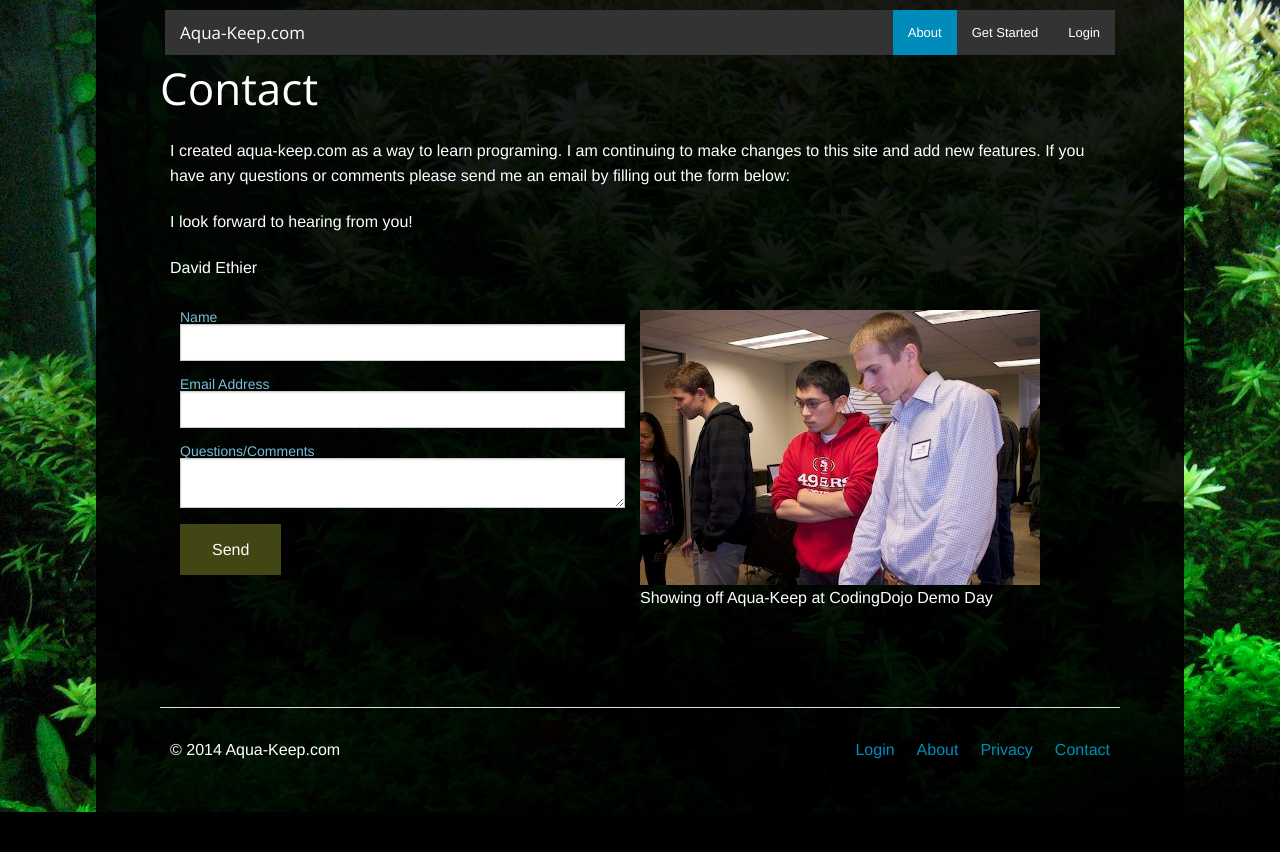
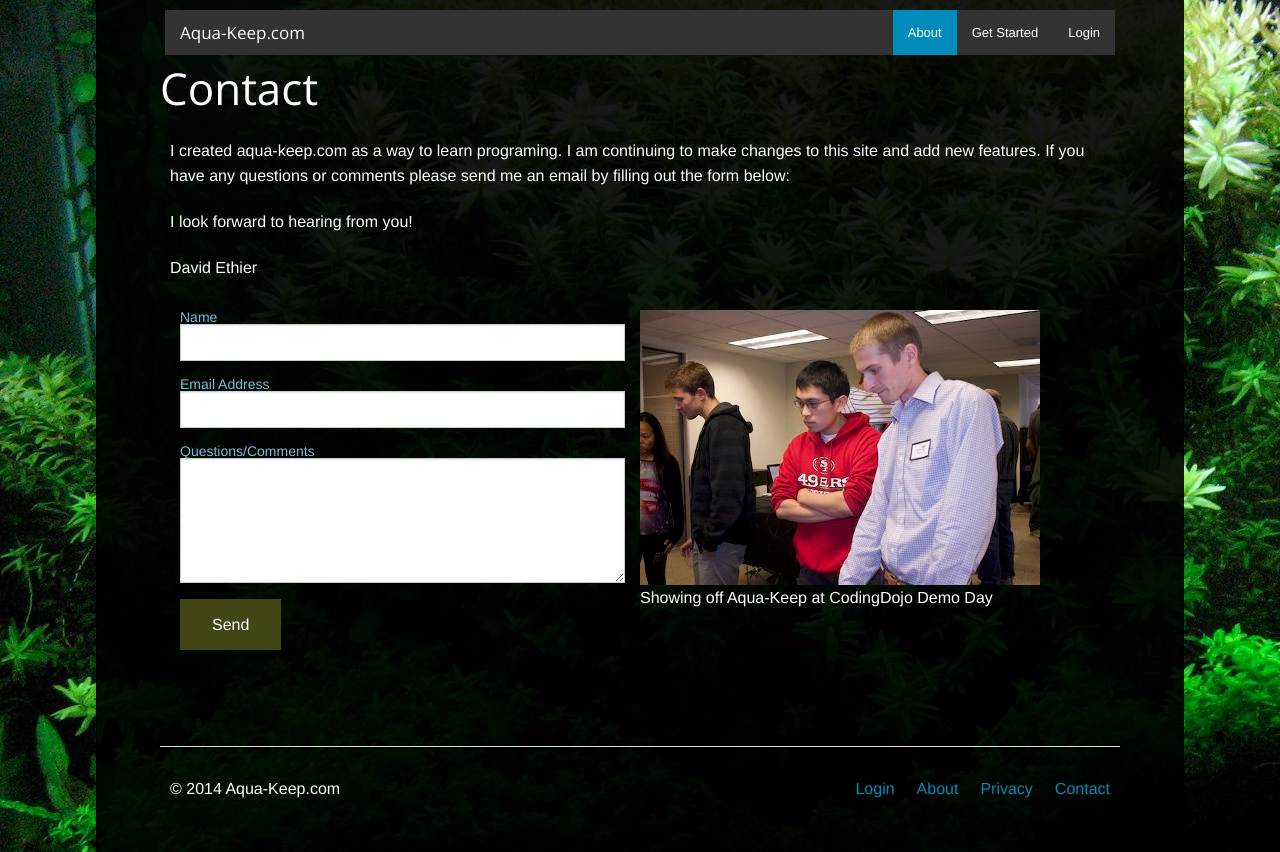
Before and after one commit to bimmin/aqua-keep, a CodeIgniter app: page /user/contact in a window 1280 px wide. Before the commit the page ends 812 px from the top, so only its background shows below. Run offline with CodeIgniter, Linux system fonts and the light colour scheme; some libraries are stand-ins or nearby versions.

Commit message:
Update mystyle.css
Added Style for #

```diff
--- a/assets/css/mystyle.css
+++ b/assets/css/mystyle.css
@@ -227,6 +227,9 @@ padding-top: 50px;
 	padding: 0 5px 0 5px;
 
 }
+#contact_textarea{
+	height: 125px;
+}
 
 @media only screen and (min-width: 768px) {
 
```
